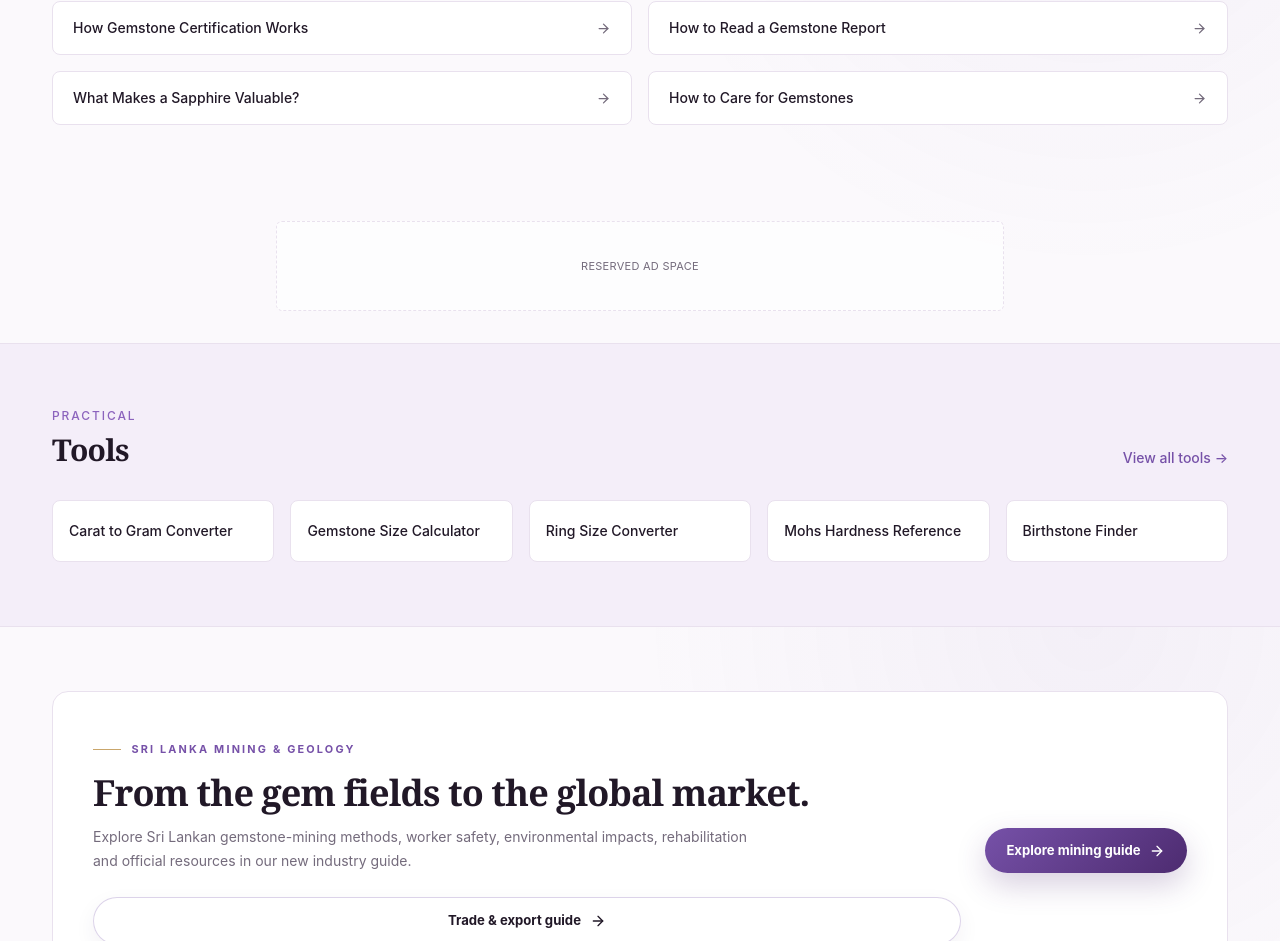
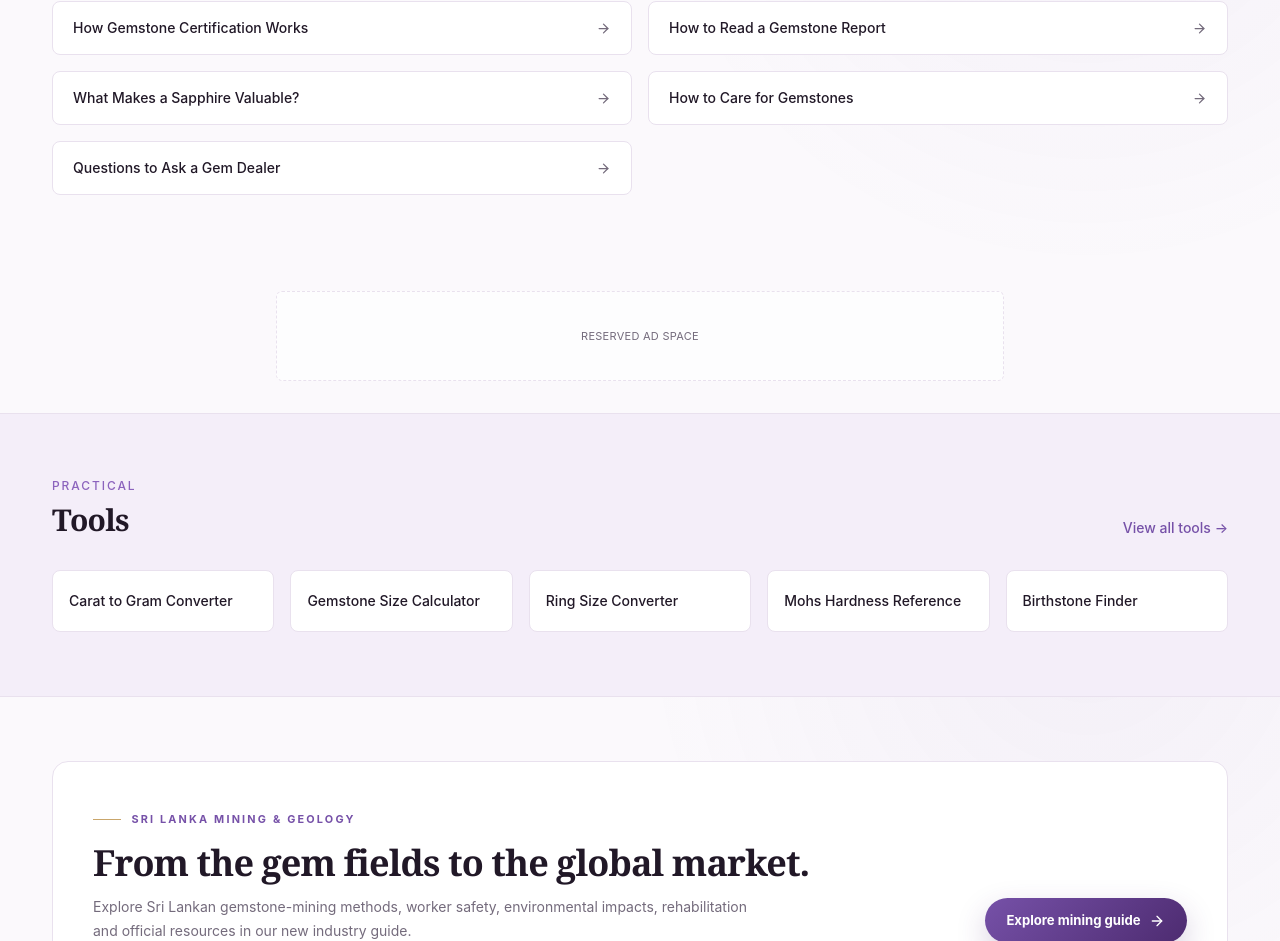
Before and after one commit to LinukaBandara/GemologyX, a Next.js app: page / in a window 1280 px wide. Shown: the part 2577-3518 px from the top of the page. Built offline with nearby package versions, Linux system fonts and the light colour scheme.

Commit message:
Feature gem dealer buyer checklist on homepage

```diff
--- a/src/app/page.tsx
+++ b/src/app/page.tsx
@@ -12,6 +12,7 @@ const GUIDES = [
   { title: "How to Read a Gemstone Report", href: "/learn/how-to-read-a-gemstone-report" },
   { title: "What Makes a Sapphire Valuable?", href: "/learn/sapphire/sapphire-value-factors" },
   { title: "How to Care for Gemstones", href: "/learn/gemstone-care" },
+  { title: "Questions to Ask a Gem Dealer", href: "/learn/questions-to-ask-gem-dealer" },
 ];
 
 const TOOLS = [
```
